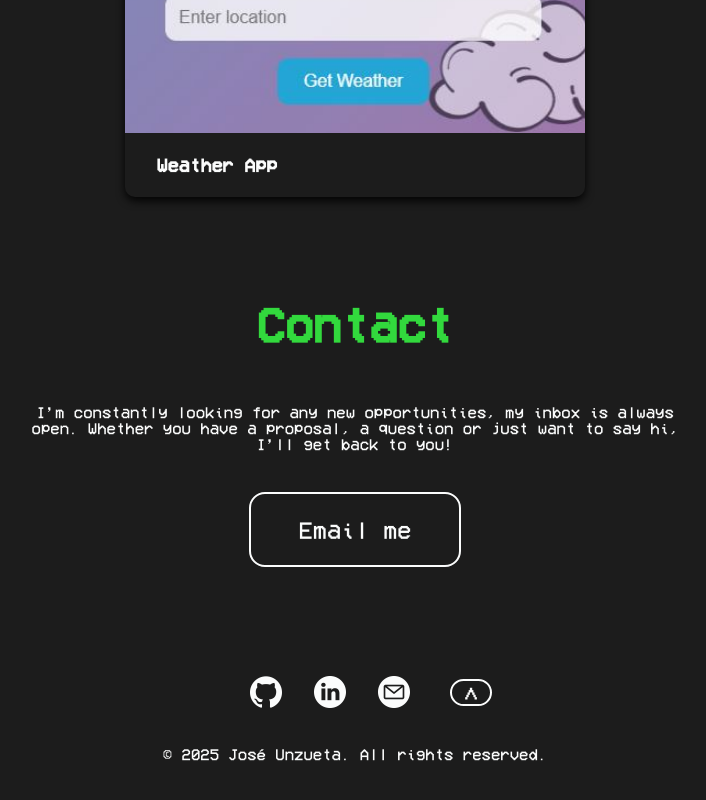
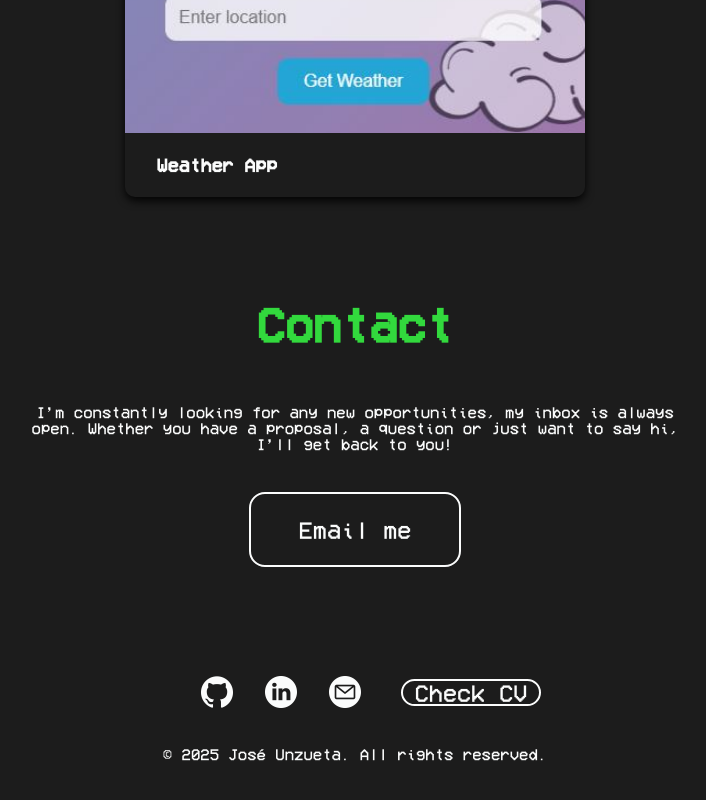
Before and after one commit to JUnzuetaLuza/portfolioUnzueta, a React (Vite) app: page / in a window 1280 px wide. Shown: the part 2018-2818 px from the top of the page, without its empty margins (285-991 px from the left). Built offline with nearby package versions, Linux system fonts and the light colour scheme.

Commit message:
No random arrow

```diff
--- a/src/App.jsx
+++ b/src/App.jsx
@@ -121,7 +121,7 @@ function App() {
             <a href='https://www.linkedin.com/in/jose-unzueta-21689126a/' target="_blank" rel="noopener noreferrer"><img src={linkedin}/></a>
             <a onClick={openGmail}><img src={email}/></a>
           </ul>
-          <button onClick={scrollToTop}>↑</button>
+          <button onClick={scrollToTop}>Check CV</button>
         </div>
         <p>© 2025 José Unzueta. All rights reserved.</p>
       </footer>
```
